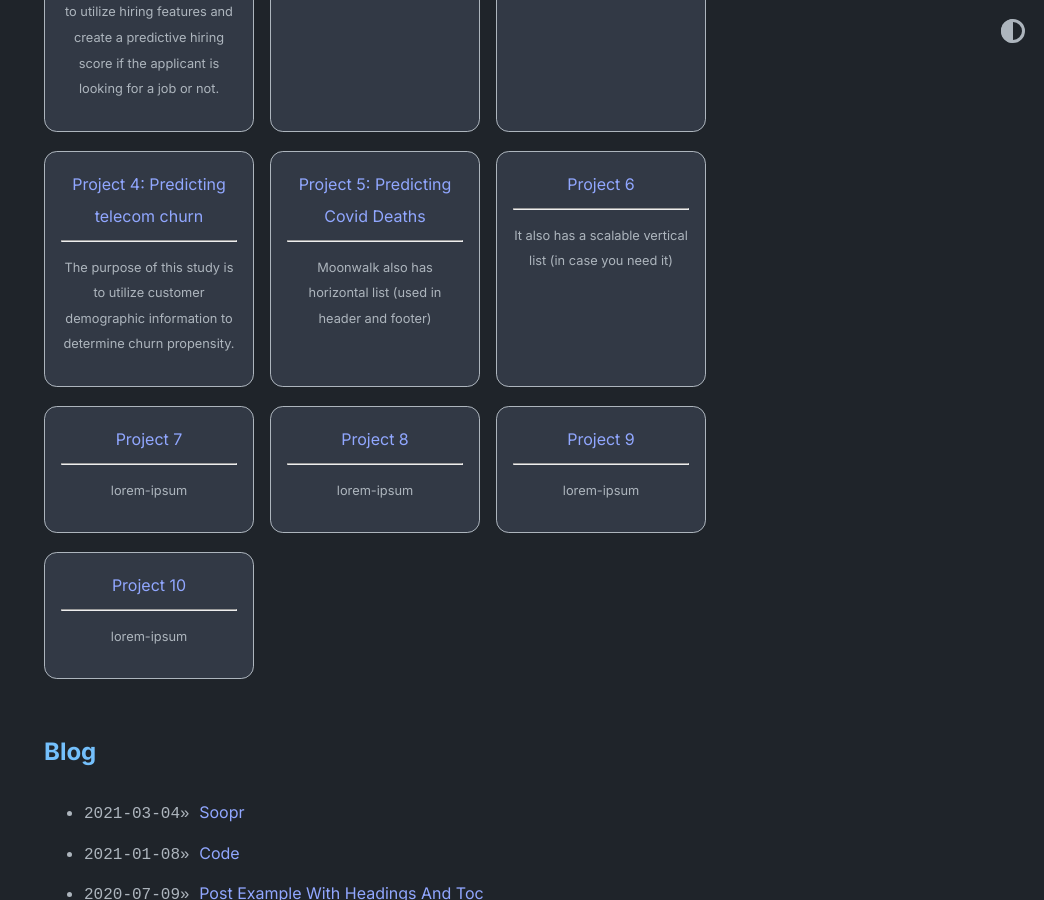
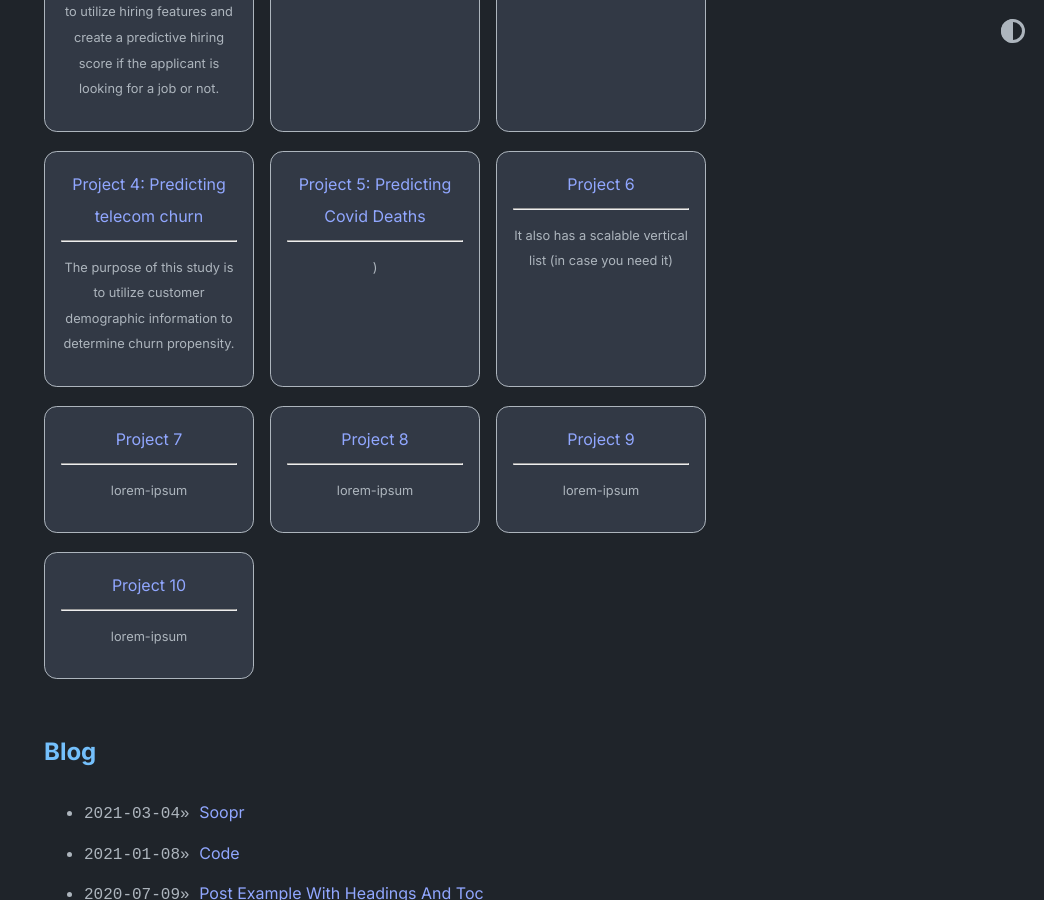
Before and after one commit to Josef9154/JRochelle_Portfolio, a Jekyll site: the page built from index.md, in a window 1280 px wide and 900 px high, scrolled down 601 px. Shown: the whole window, without its empty margins (236-1280 px from the left). Built offline with Jekyll 4.4.1, drawn with Linux system fonts in a browser that asks for light colours.

Commit message:
home.yml: updated desc in project_entries

```diff
--- a/_data/home.yml
+++ b/_data/home.yml
@@ -23,7 +23,7 @@ project_entries:
   - title: 'Project 5: Predicting Covid Deaths'
     url: >-
       https://github.com/Josef9154/Portfolio-Examples/blob/main/Project%205-%20Predicting%20Covid%20Deaths.ipynb
-    desc: Moonwalk also has horizontal list (used in header and footer)
+    desc: )
   - title: Project 6
     url: overview-post
     desc: It also has a scalable vertical list (in case you need it)
```
